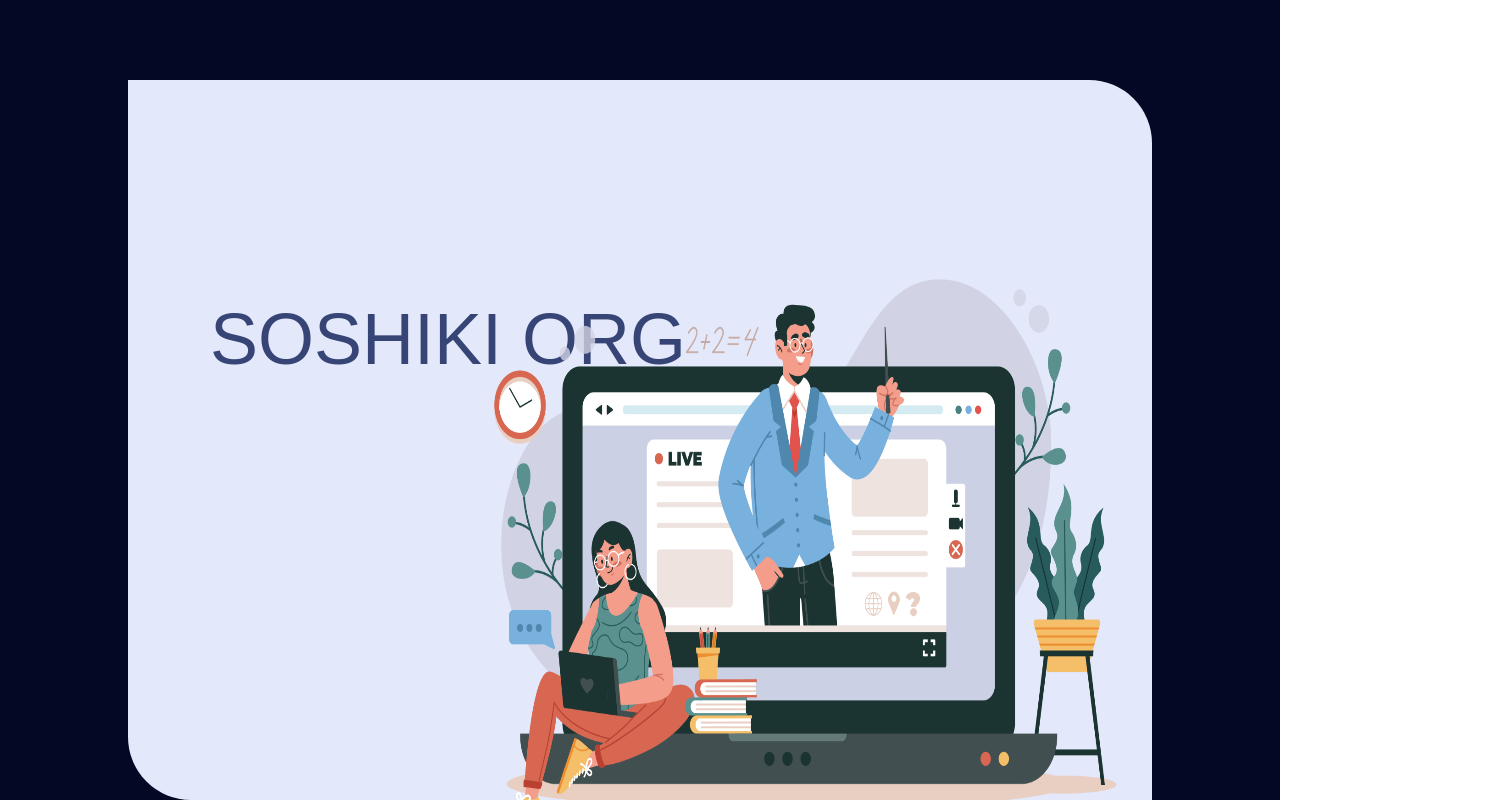
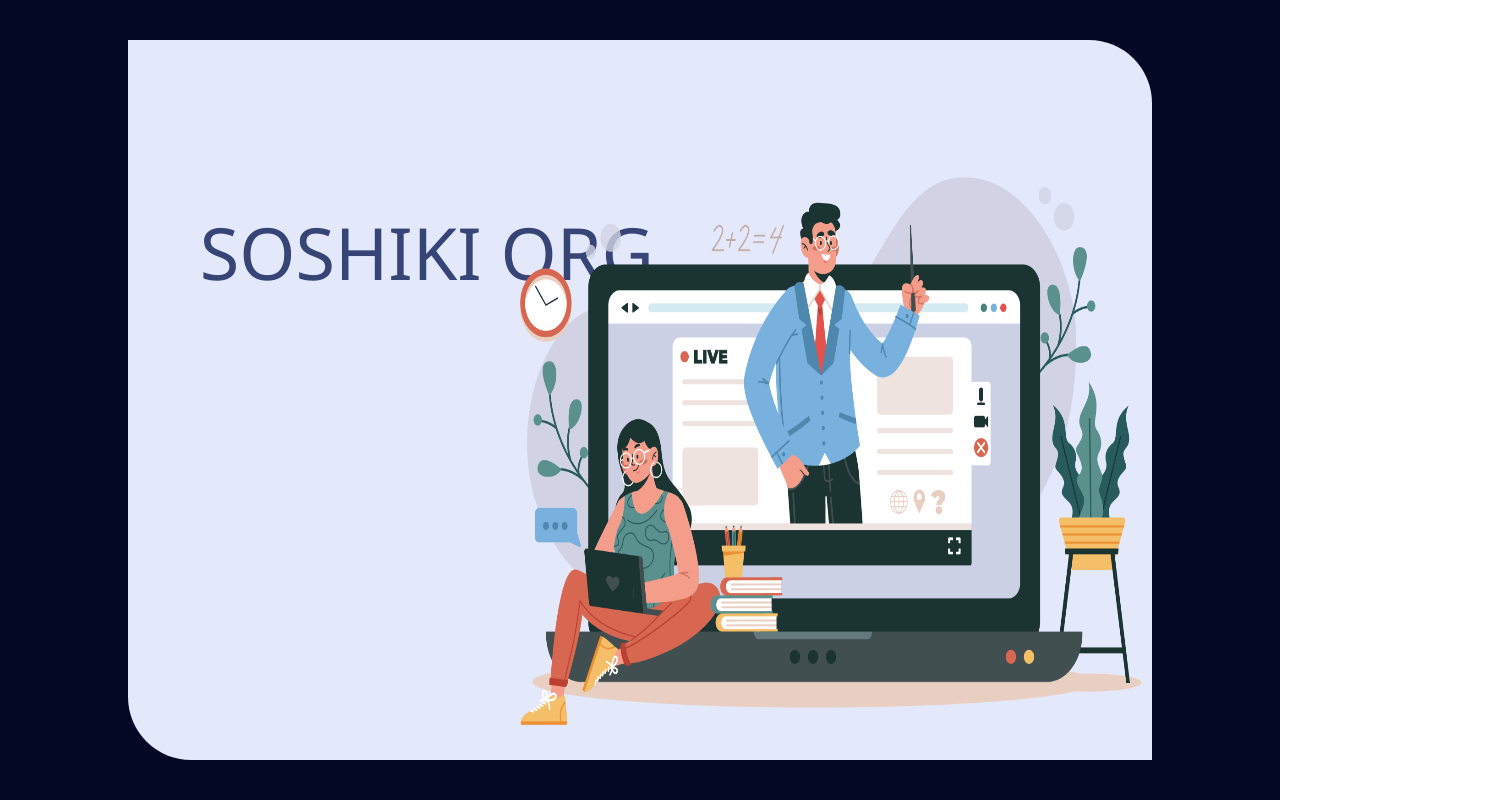
Before and after one commit to iiitv/studybuddy-web, a React (Create React App) app: page / in a window 1280 px wide. Shown: the top 800 px of the page, 1500 px wide, since content can reach past the window. Built offline with nearby package versions, Linux system fonts and the light colour scheme.

Commit message:
did changes in background.css

```diff
--- a/src/App.js
+++ b/src/App.js
@@ -1,29 +1,18 @@
-import React from 'react';
+import React, {Component} from 'react';
 //import logo from './logo.svg';
 import Background from './LandingPage/Background/Background';
 import './App.css';
 
 
-function App() {
-  return (
-    <div className="App">
-      <Background/>
-      {/*<header className="App-header">
-        <img src={logo} className="App-logo" alt="logo" />
-        <p>
-          Edit <code>src/App.js</code> and save to reload.
-        </p>
-        <a
-          className="App-link"
-          href="https://reactjs.org"
-          target="_blank"
-          rel="noopener noreferrer"
-        >
-          Learn React
-        </a>
-      </header>*/}
-    </div>
-  );
+class App extends Component {
+  render() {
+    return (
+      <div className="App">
+        <Background/>
+      </div>
+    );
+  }
+
 }
 
 export default App;
--- a/src/LandingPage/Background/Background.css
+++ b/src/LandingPage/Background/Background.css
@@ -1,20 +1,19 @@
 
 
 .Background {
+    display: flex;
+    justify-content: center;
+    align-items: center;
     width: 100%;
     height: 100%;
     position: absolute;
-    top: 0;
-    left: 0;
     background-color: #050824;
 }
 
 .centre{
-    display: block;
-    top: 10%;
-    left: 10%;
     height: 90%;
     width: 80%;
+    display: flex;
     position: relative;
     border-top-right-radius: 63px;
     border-bottom-left-radius: 63px;
@@ -23,9 +22,8 @@
 }
 .text {
     position: absolute;
-    top: 25%;
-    left: 8%;
-    font-family: Arial, Helvetica, sans-serif;
+    padding: 13% 7%;
+    font-family: 'Segoe UI', Tahoma, Geneva, Verdana, sans-serif;
     font-style: normal;
     font-weight: normal;
     font-size: 72px;
@@ -34,9 +32,8 @@
     z-index: 1;
 }
 Img {
+    padding: 8% 32%;
     position: absolute;
-    top: 20%;
-    right: 0.5%;
     width: 70%;
     height: 90%;
     z-index: 2;
```
